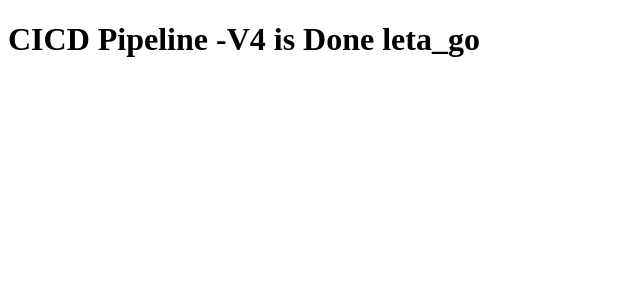
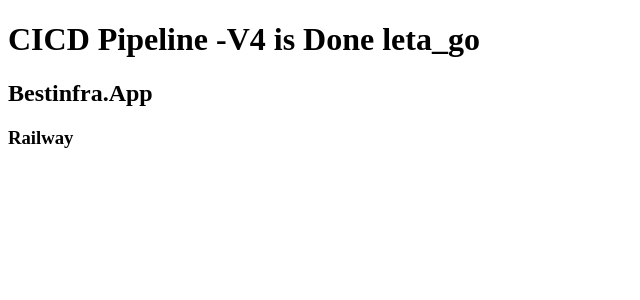
Before and after one commit to Sandeep11761/ci_cd_test, a React (Vite) app: page / in a window 1280 px wide. Shown: the top 300 px of the page, without its empty margins (0-640 px from the left). Built offline with nearby package versions, Linux system fonts and the light colour scheme.

Commit message:
CI,CD Testing 1

```diff
--- a/src/App.jsx
+++ b/src/App.jsx
@@ -4,8 +4,11 @@
   return (
     <div>
       <h1>CICD Pipeline -V4 is Done  leta_go</h1>
+      <h2>Bestinfra.App</h2>
+      <h3>Railway</h3>
     </div>
   )
 }
 
 export default App
+// import React from 'react'
```
